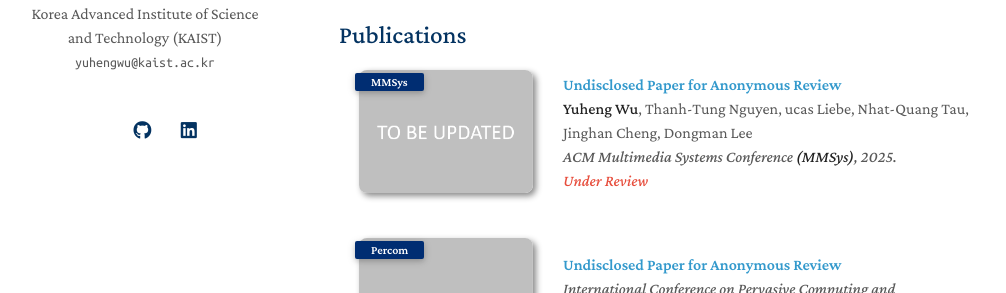
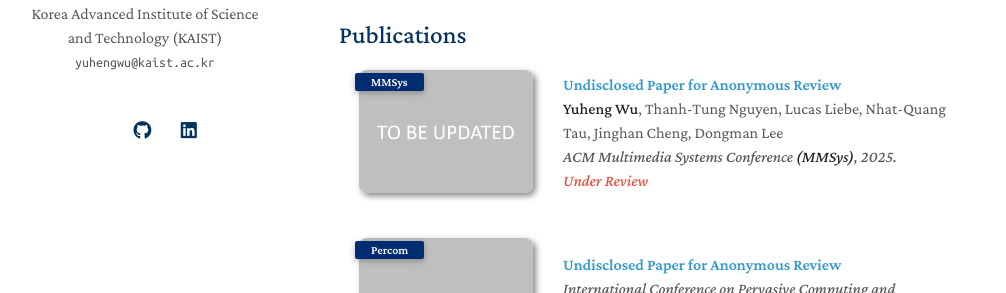
Before and after one commit to wyhallenwu/wyhallenwu.github.io, a Jekyll site: the page built from index.md, in a window 1280 px wide. Shown: the part 320-613 px from the top of the page, without its empty margins (131-1137 px from the left). Built offline with Jekyll 4.4.1, drawn with Linux system fonts in a browser that asks for light colours; nearby versions of some CDN libraries; a style sheet for code colours, icons or effects is not loaded; our own code applies the rules of GitHub Pages for plain Markdown files.

Commit message:
fix name

```diff
--- a/_data/publications.yml
+++ b/_data/publications.yml
@@ -1,7 +1,7 @@
 main:
 
   - title: "Undisclosed Paper for Anonymous Review"
-    authors: <strong>Yuheng Wu</strong>, Thanh-Tung Nguyen, ucas Liebe, Nhat-Quang Tau, Jinghan Cheng, Dongman Lee
+    authors: <strong>Yuheng Wu</strong>, Thanh-Tung Nguyen, Lucas Liebe, Nhat-Quang Tau, Jinghan Cheng, Dongman Lee
     conference_short: MMSys
     conference: ACM Multimedia Systems Conference <strong>(MMSys)</strong>, 2025.
     # pdf: https://arxiv.org/pdf/2306.00988.pdf
```
